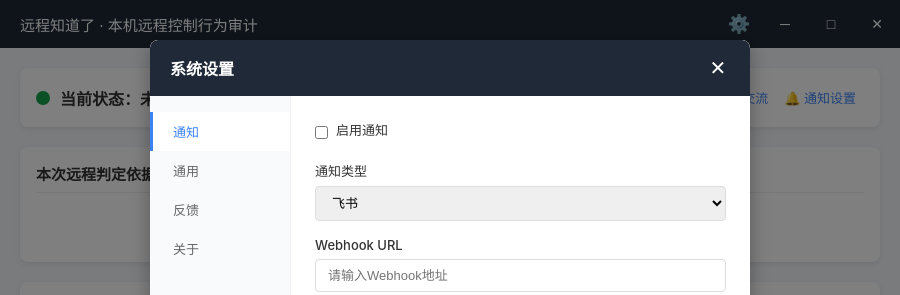
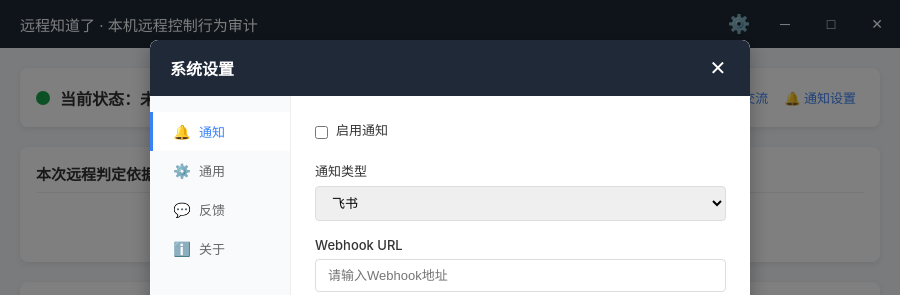
Before and after one commit to samwafgo/RemoteKnown, an Electron app: page web/index.html in a window 900 px wide. Both pictures are taken after a click on the button "⚙️". Shown: the top 295 px of the page. Drawn offline with Linux system fonts and the light colour scheme; no server answers.

Commit message:
feat:add some icons in settings box

```diff
--- a/web/index.html
+++ b/web/index.html
@@ -521,6 +521,14 @@
             color: #666;
             transition: all 0.2s;
             border-left: 3px solid transparent;
+        }
+
+        .tab-icon {
+            display: inline-block;
+            width: 18px;
+            margin-right: 8px;
+            text-align: center;
+            font-size: 14px;
         }
 
         .tab-btn:hover {
@@ -663,10 +671,10 @@
             <div class="modal-body settings-layout">
                 <!-- 左侧导航 -->
                 <div class="settings-sidebar">
-                    <button class="tab-btn active" onclick="switchTab('notification')">通知</button>
-                    <button class="tab-btn" onclick="switchTab('general')">通用</button>
-                    <button class="tab-btn" onclick="switchTab('feedback')">反馈</button>
-                    <button class="tab-btn" onclick="switchTab('about')">关于</button>
+                    <button class="tab-btn active" onclick="switchTab('notification')"><span class="tab-icon">🔔</span>通知</button>
+                    <button class="tab-btn" onclick="switchTab('general')"><span class="tab-icon">⚙️</span>通用</button>
+                    <button class="tab-btn" onclick="switchTab('feedback')"><span class="tab-icon">💬</span>反馈</button>
+                    <button class="tab-btn" onclick="switchTab('about')"><span class="tab-icon">ℹ️</span>关于</button>
                 </div>
 
                 <!-- 右侧内容 -->
```
